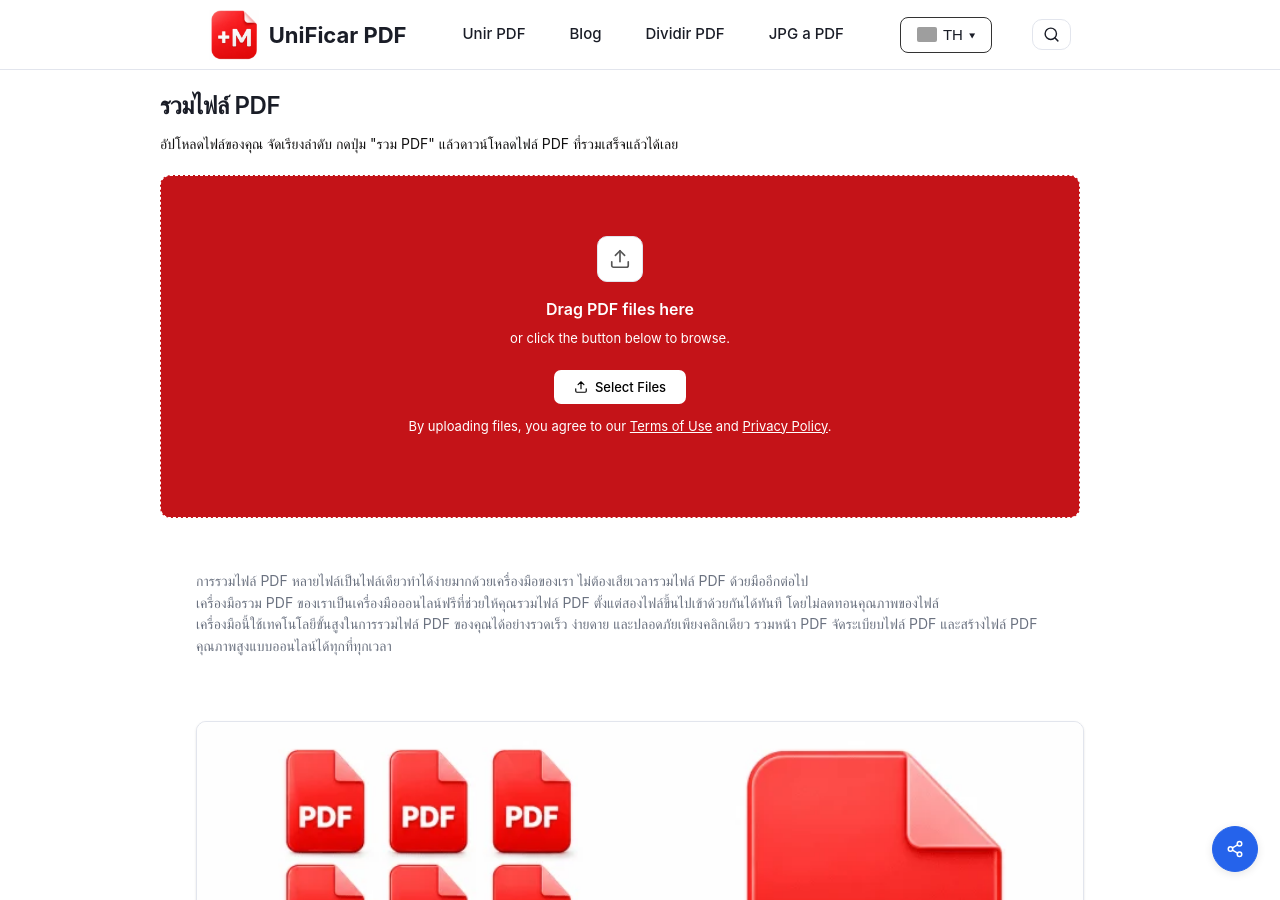
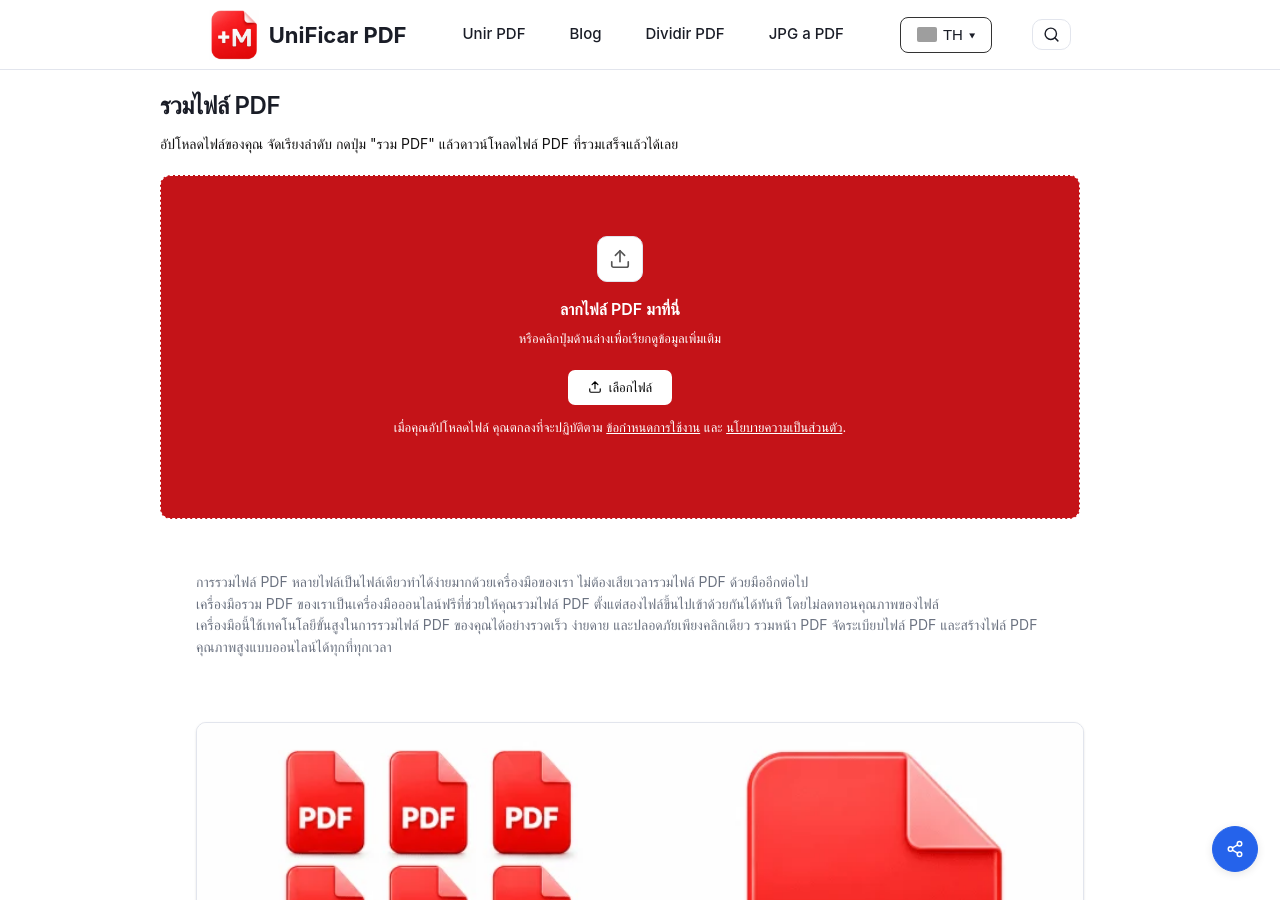
Before and after one commit to rforrupesh/jekyllmultilingual, a Jekyll site: the page built from th/index.md, in a window 1280 px wide and 900 px high. Built offline with Jekyll 4.4.1, drawn with Linux system fonts in a browser that asks for light colours; grey boxes are pictures that could not be loaded.

Commit message:
Update index.md

```diff
--- a/th/index.md
+++ b/th/index.md
@@ -732,19 +732,18 @@ scripts:
           <line x1="12" y1="3" x2="12" y2="15"/>
         </svg>
       </div>
-   <h2>Drag PDF files here</h2>
-<p>or click the button below to browse.</p>
+   <h2>ลากไฟล์ PDF มาที่นี่</h2>
+<p>หรือคลิกปุ่มด้านล่างเพื่อเรียกดูข้อมูลเพิ่มเติม</p>
       <button class="btn-black" id="browseBtn">
         <svg viewBox="0 0 24 24" fill="none" stroke="currentColor" stroke-width="2" stroke-linecap="round">
           <path d="M21 15v4a2 2 0 01-2 2H5a2 2 0 01-2-2v-4M17 8l-5-5-5 5M12 3v12"/>
         </svg>
-  Select Files
+ เลือกไฟล์
       </button>
         <p class="upload-note">
- By uploading files, you agree to our
-  <a href="/en/terms-of-use/" target="_blank">Terms of Use</a>
-and
-  <a href="/en/privacy-policy/" target="_blank">Privacy Policy</a>.
+เมื่อคุณอัปโหลดไฟล์ คุณตกลงที่จะปฏิบัติตาม
+  <a href="/en/terms-of-use/" target="_blank">ข้อกำหนดการใช้งาน</a>
+และ   <a href="/en/privacy-policy/" target="_blank">นโยบายความเป็นส่วนตัว</a>.
 </p>
     </div>
     <input type="file" id="fileInput" multiple accept="application/pdf" hidden>
@@ -756,7 +755,7 @@ and
   <div id="uploadedState">
     <div class="toolbar">
       <div class="toolbar-left">
-        <span class="toolbar-title">Files to merge</span>
+        <span class="toolbar-title">ไฟล์ที่จะรวมเข้าด้วยกัน</span>
         <span class="file-count" id="fileCount">0</span>
         <button class="btn-sm" onclick="sortFiles('asc')">
           <svg viewBox="0 0 12 12" fill="none" stroke-width="1.6" stroke-linecap="round">
@@ -1921,7 +1920,7 @@ function render() {
 
   const addBtn = document.createElement('button');
   addBtn.className = 'add-row-btn';
-  addBtn.innerHTML = `<svg viewBox="0 0 24 24" fill="none" stroke-width="2" stroke-linecap="round"><line x1="12" y1="5" x2="12" y2="19"/><line x1="5" y1="12" x2="19" y2="12"/></svg>Add more files`;
+  addBtn.innerHTML = `<svg viewBox="0 0 24 24" fill="none" stroke-width="2" stroke-linecap="round"><line x1="12" y1="5" x2="12" y2="19"/><line x1="5" y1="12" x2="19" y2="12"/></svg>เพิ่มไฟล์เพิ่มเติม`;
   addBtn.onclick = () => $('moreInput').click();
   list.appendChild(addBtn);
 }
```
Also changed, not shown: other parts of th/index.md (+2 -2 lines).
